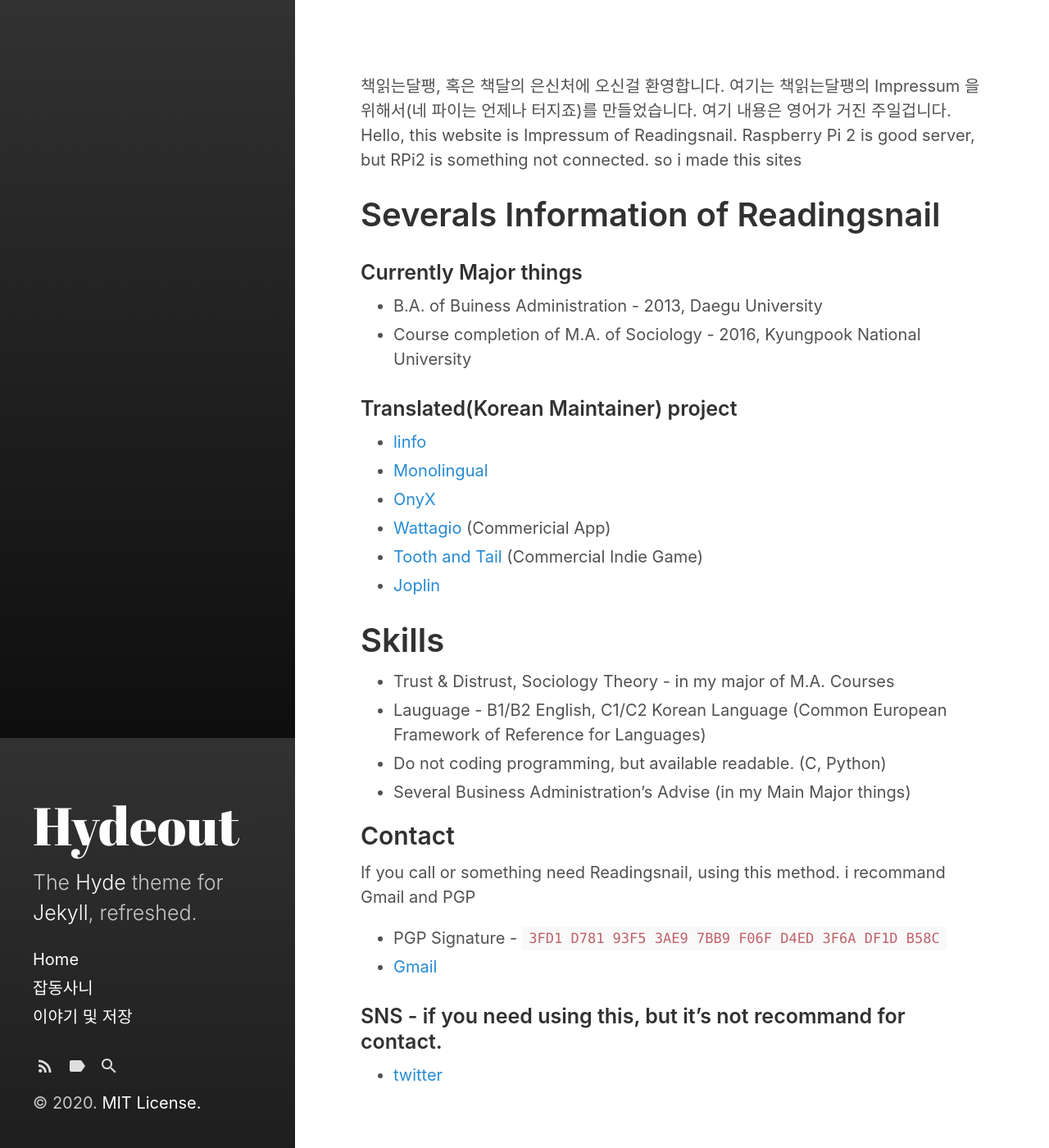
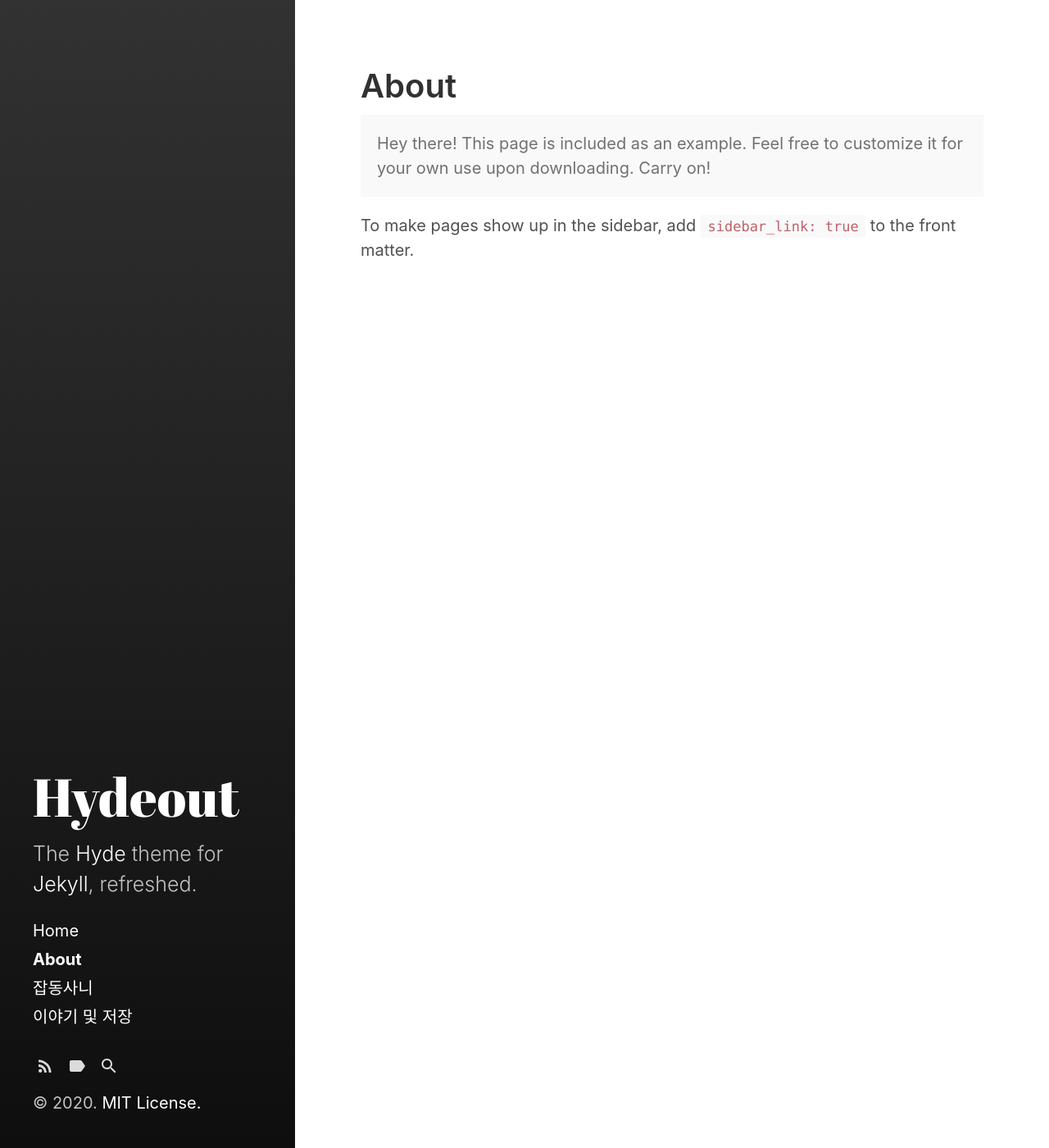
Before and after one commit to readingsnail/readingsnail.github.io, a Jekyll site: the page built from about.md, in a window 1280 px wide and 1400 px high. Shown: the whole window at 82% size. Built offline with Jekyll 4.4.1, drawn with Linux system fonts in a browser that asks for light colours; our own code applies the rules of GitHub Pages for plain Markdown files.

Commit message:
Revert "Merge branch 'master' of https://github.com/readingsnail/readingsnail.github.io"
This reverts commit 5cfffbc65aa378a1f528ac71d6eac13f3149c968, reversing
changes made to 43050a4ba37a1aca17ee3c000437a9e7d6f9ac84.

````diff
--- a/about.md
+++ b/about.md
@@ -1,30 +1,13 @@
-책읽는달팽, 혹은 책달의 은신처에 오신걸 환영합니다. 여기는 책읽는달팽의 Impressum 을 위해서(네 파이는 언제나 터지죠)를 만들었습니다. 여기 내용은 영어가 거진 주일겁니다.<br />
-Hello, this website is Impressum of Readingsnail. Raspberry Pi 2 is good server, but RPi2 is something not connected. so i made this sites
+---
+layout: page
+title: About
+sidebar_link: true
+---
 
-# Severals Information of Readingsnail
+<p class="message">
+  Hey there! This page is included as an example. Feel free to customize it
+  for your own use upon downloading. Carry on!
+</p>
 
-### Currently Major things
- * B.A. of Buiness Administration - 2013, Daegu University
- * Course completion of M.A. of Sociology - 2016, Kyungpook National University
-
-### Translated(Korean Maintainer) project
- * [linfo](https://github.com/jrgp/linfo)
- * [Monolingual](https://ingmarstein.github.io/Monolingual/)
- * [OnyX](https://www.titanium-software.fr/en/onyx.html)
- * [Wattagio](https://wattagio.com/) (Commericial App)
- * [Tooth and Tail](http://www.toothandtailgame.com/) (Commercial Indie Game)
- * [Joplin](https://github.com/laurent22/joplin)
-
-# Skills
- * Trust & Distrust, Sociology Theory - in my major of M.A. Courses
- * Lauguage - B1/B2 English, C1/C2 Korean Language (Common European Framework of Reference for Languages)
-  * Do not coding programming, but available readable. (C, Python)
- * Several Business Administration's Advise (in my Main Major things)
-
-## Contact
-If you call or something need Readingsnail, using this method. i recommand Gmail and PGP
-* PGP Signature - ```3FD1 D781 93F5 3AE9 7BB9 F06F D4ED 3F6A DF1D B58C```
-* [Gmail](mailto:bjh13579@gmail.com)
-
-### SNS - if you need using this, but it's not recommand for contact.
-* [twitter](https://twitter.com/readings_snail)
+To make pages show up in the sidebar, add `sidebar_link: true` to the front
+matter.
````
